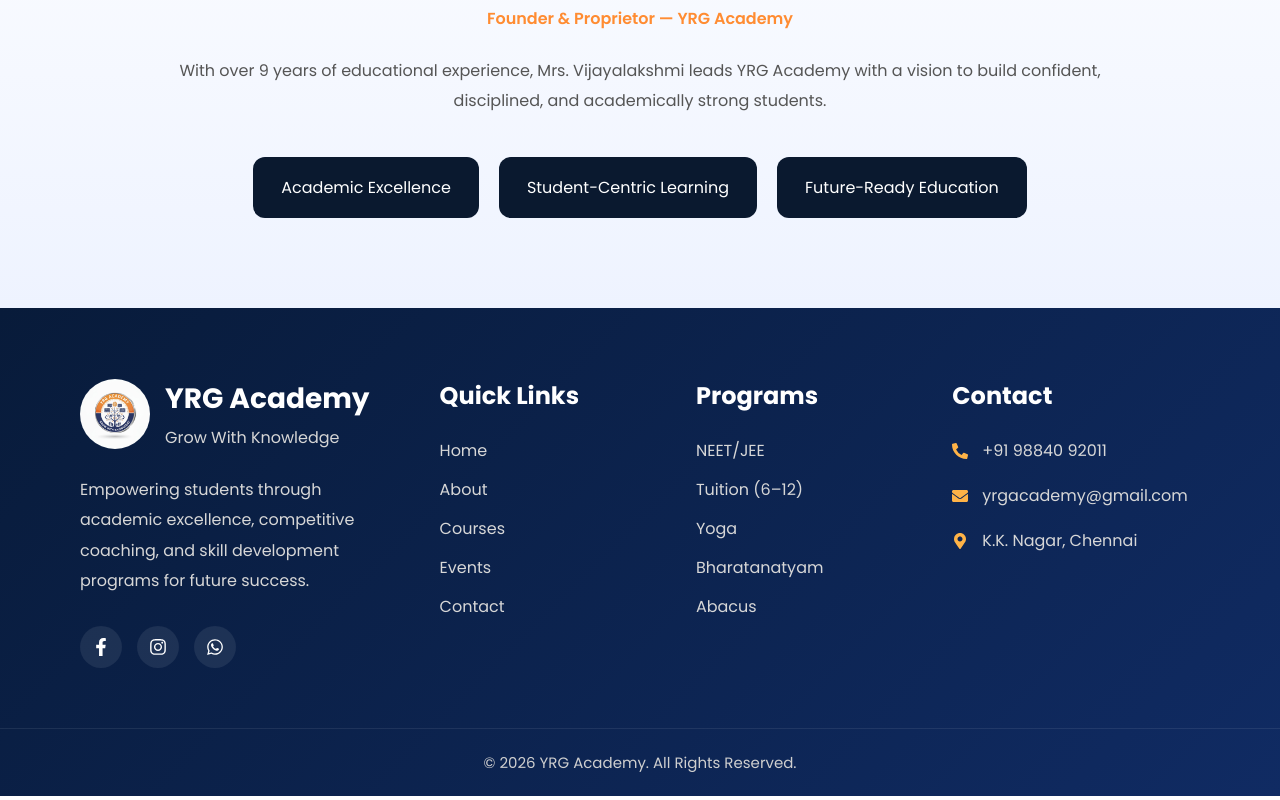
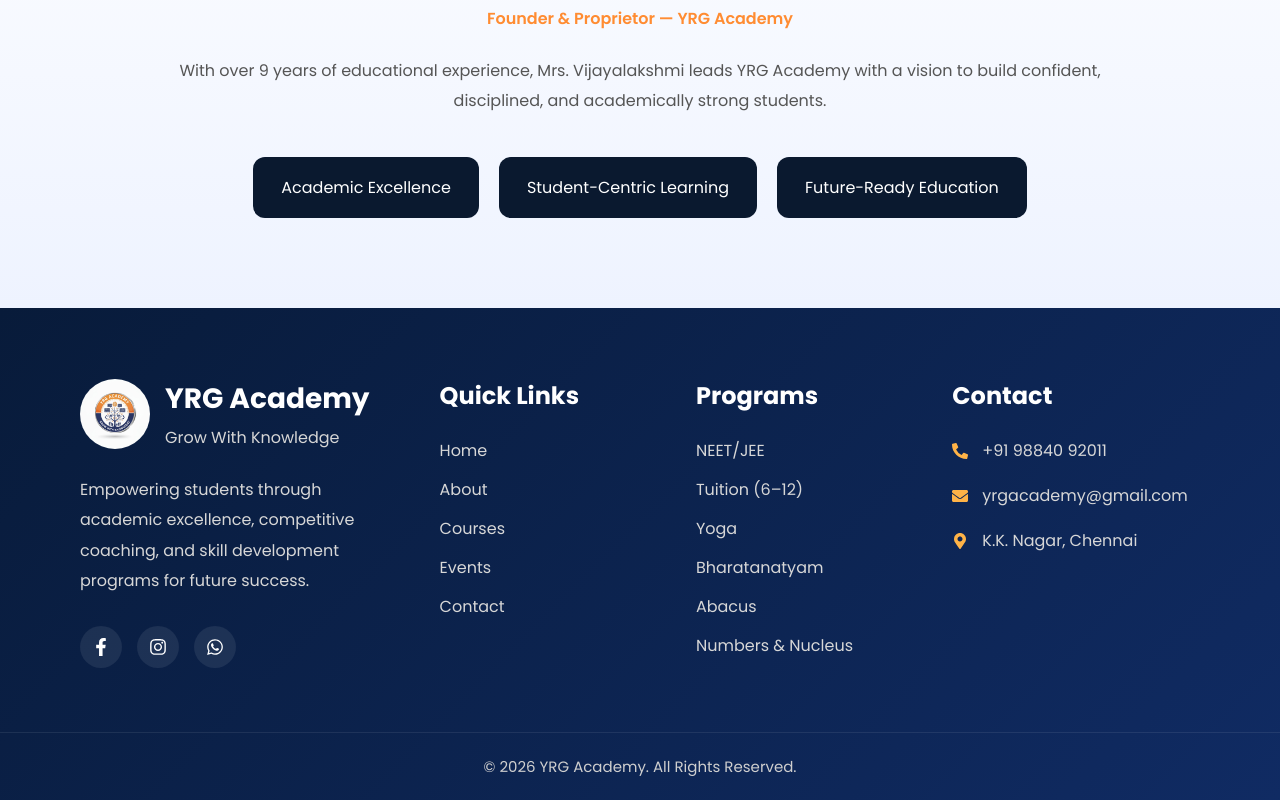
Before and after one commit to Ramji214/YRG-ACADEMY, a React (Vite) app: page / in a window 1280 px wide. Shown: the part 3020-3820 px from the top of the page. Built offline with nearby package versions, Linux system fonts and the light colour scheme.

Commit message:
small changes

```diff
--- a/package.json
+++ b/package.json
@@ -1,4 +1,5 @@
 {
+  "homepage": "https://ramji214.github.io/YRG-ACADEMY/",
   "name": "yrg-academy",
   "private": true,
   "version": "0.0.0",
@@ -9,6 +10,7 @@
     "preview": "vite preview",
     "predeploy": "npm run build",
     "deploy": "gh-pages -d dist"
+
   },
   "dependencies": {
     "axios": "^1.15.2",
--- a/src/components/Courses.jsx
+++ b/src/components/Courses.jsx
@@ -11,7 +11,7 @@ function Courses() {
     { title: "Abacus", desc: "From LKG brain development" },
     { title: "Silambam", desc: "Traditional martial art" },
     { title: "Yoga", desc: "Mental & physical wellness" },
-     { title: "Numbers & nucleus", desc: "Improve number skills and logical thinking" }
+     { title: "Numbers & Nucleus", desc: "Improve number skills and logical thinking" }
   ];
 
   return (
--- a/src/components/Footer.jsx
+++ b/src/components/Footer.jsx
@@ -113,6 +113,8 @@ function Footer() {
 
           <a href="#">Abacus</a>
 
+          <a href="#">Numbers & Nucleus</a>
+
         </div>
 
         {/* ===== CONTACT ===== */}
--- a/src/components/Form.jsx
+++ b/src/components/Form.jsx
@@ -68,8 +68,7 @@ function Form({ course, close }) {
 
       await axios.post(
 
-        "https://script.google.com/macros/s/AKfycbySAJQGu_xWS0Ft7wCjqB-ZiT-pL75p5g10Ihu4A8M-xy-KDBUZgwvn_COfrMRnKP4fCQ/exec",
-
+        "https://script.google.com/macros/s/AKfycbyRQ8rS_fyWK6pWbOA9LW9vaA2hSEHDt-ONxR7zeEp8YL_sIYcAvj3XKcqm2NtCrhWp/exec",
         JSON.stringify(form),
 
         {
```
Lines whose indentation alone changed are shown as unchanged.
